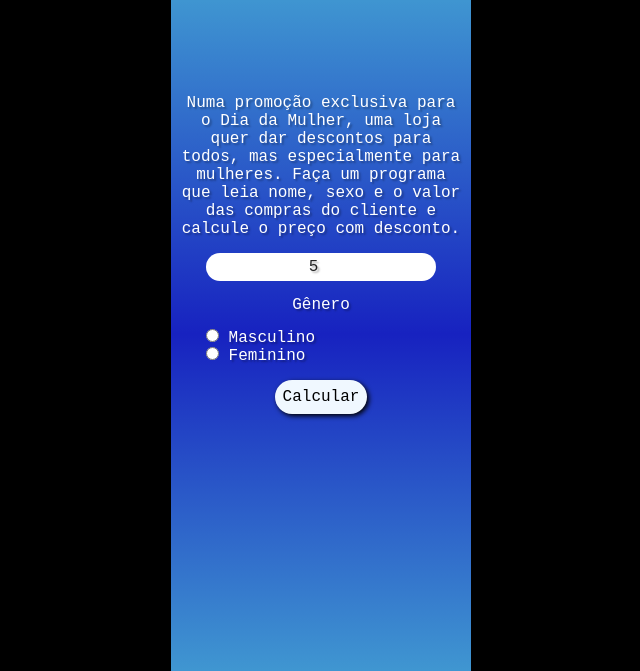
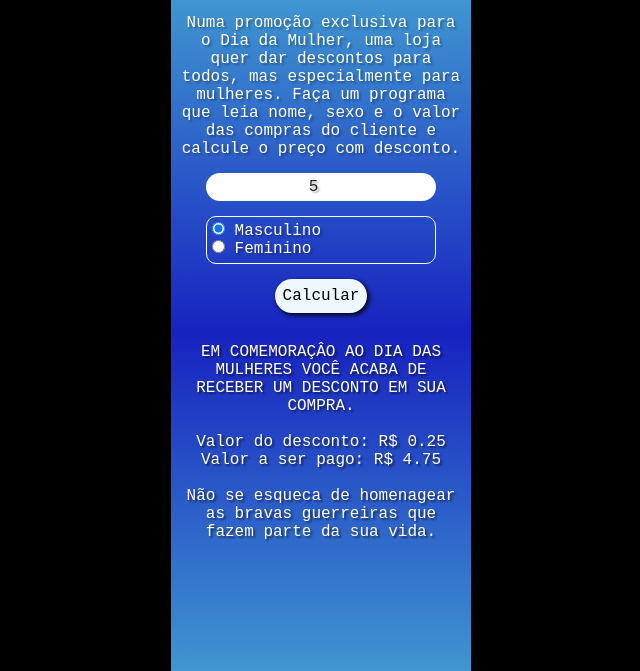
Before and after one commit to JJrCosta/ex_logica_js, a plain HTML site: page ex023.html in a window 1280 px wide. Both pictures are taken after typing "5" into the empty fields and a click on the button "Calcular". Shown: the part 66-737 px from the top of the page, without its empty margins (319-959 px from the left). Drawn offline with Linux system fonts and the light colour scheme.

Commit message:
Correção ex023
melhoria do layout e implementação do script para calcular os descontos

```diff
--- a/ex023.html
+++ b/ex023.html
@@ -13,18 +13,23 @@
         }
         p.descrip
         {
-            margin-top: 20vh;
+            margin-top: 10vh;
             padding-inline: 10px;
         }
         input
         {
             text-align: center;
+
         }
         div.genero
         {
             display: flex;
             align-items: flex-start;
             flex-direction: column;
+            border: 1px solid white;
+            border-radius: 10px;
+            margin-top: 15px;
+            padding: 5px;
         }
     </style>
 </head>
@@ -39,10 +44,15 @@
             <p class="descrip">Numa promoção exclusiva para o Dia da Mulher, uma loja quer dar descontos para todos, mas especialmente para mulheres. Faça um programa que leia nome, sexo e o valor das compras do cliente e calcule o preço com desconto.</p>
             <div class="barra_imput">
                 <input class="barra_imput" type="number" name="val" placeholder="Valor do Produto" autofocus>
-                <p style="text-align: center; margin: 15px;">Gênero</p>
                 <div class="genero">
-                    <p><input class="gen" type="radio" name="M" id="M" value="M"/> Masculino</p>
-                    <p><input class="gen" type="radio" name="F" id="F" value="F"/> Feminino</p>
+                    <div id="gen-masc">
+                        <input class="gen" type="radio" name="gen" id="gen-m" value="M" checked/>
+                        <label for="M">Masculino</label>
+                    </div>
+                    <div id="gen-fem">
+                        <input class="gen" type="radio" name="gen" id="gen-f" value="F"/>
+                        <label for="F">Feminino</label>
+                    </div>
                 </div>
             </div>
             <button class="botao" name="botao" type="submit" title="calcular" onclick="calcular()">Calcular</button>
@@ -63,15 +73,19 @@
         const msg = document.querySelector('div.resultado');
         function calcular() {
             let val = document.querySelector('input.barra_imput').value;
-            let gen = document.getElementsByClassName('gen').value;
+            let gen = document.querySelector('input[name="gen"]:checked').value;
+            let desconto = 0;
             val = Number(val);
-            if (gen === F) {
-
-            msg.innerHTML = `R$ ${val.toFixed(2)}`;
+            msg.innerHTML = "EM COMEMORAÇÂO AO DIA DAS MULHERES VOCÊ ACABA DE RECEBER UM DESCONTO EM SUA COMPRA.<br/>";
+            if (gen === 'F') {
+                desconto = val * 0.13;
+                val -= desconto
+                msg.innerHTML += `<br/>Valor do desconto: R$ ${desconto.toFixed(2)}<br/>Valor a ser pago: R$ ${val.toFixed(2)}<br/> <br/>PARABÉNS PELO SEU DIA!<br/>FELIZ DIA DA MULHER.`;
             } else {
-
+                desconto = val * 0.05;
+                val -= desconto
+                msg.innerHTML += `<br/>Valor do desconto: R$ ${desconto.toFixed(2)}<br/>Valor a ser pago: R$ ${val.toFixed(2)}<br/> <br/>Não se esqueca de homenagear as bravas guerreiras que fazem parte da sua vida.`;
             }
-
 
         }
     </script>
```
